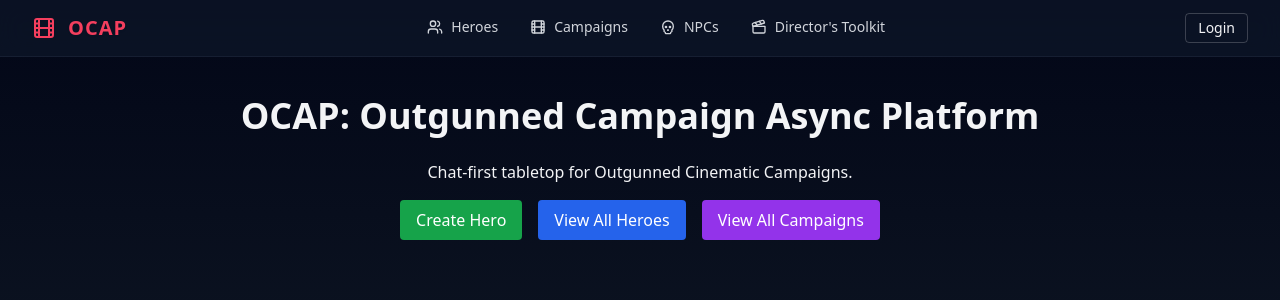
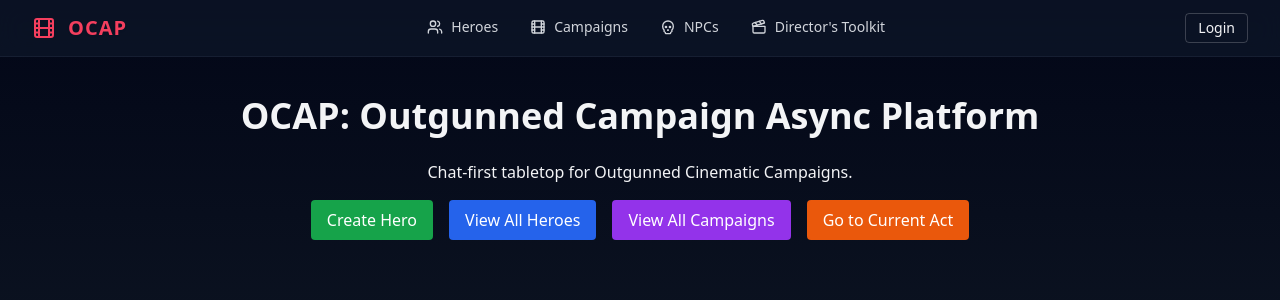
Before and after one commit to thgii/Outgunned-Async-App, a React (Vite) app in the folder apps/web/: page / in a window 1280 px wide. Shown: the top 300 px of the page. Built offline with nearby package versions, Linux system fonts and the light colour scheme.

Commit message:
add current act button on home.

```diff
--- a/apps/web/src/routes/Home.tsx
+++ b/apps/web/src/routes/Home.tsx
@@ -26,6 +26,12 @@ export default function Home() {
           </button>
         </Link>
 
+        <Link to="/game/46f67d83-8998-4f59-91f7-54becc2bf315">
+          <button className="bg-orange-600 hover:bg-orange-700 text-white px-4 py-2 rounded">
+            Go to Current Act
+          </button>
+        </Link>
+
       </div>
     </div>
   );
```
